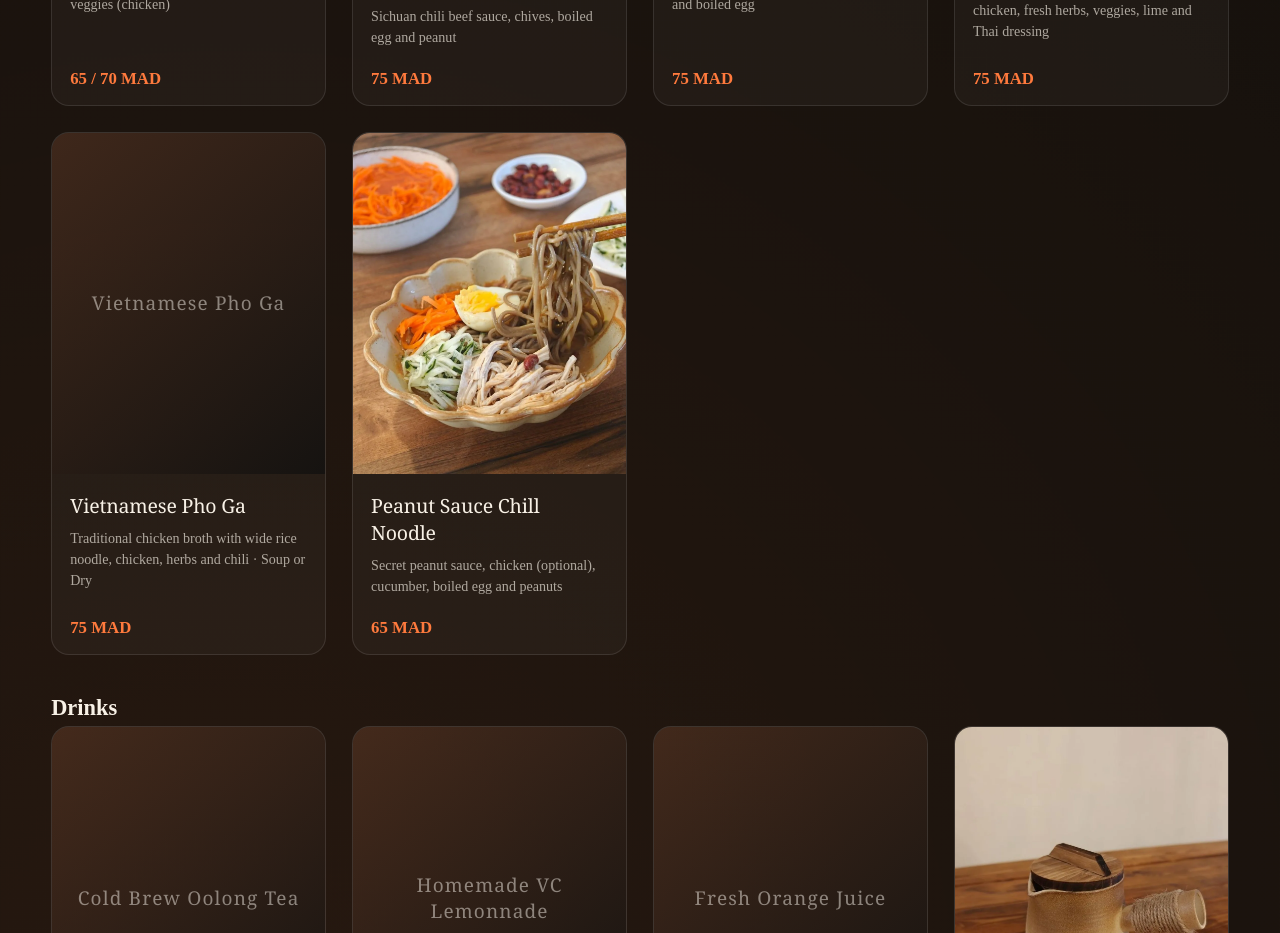
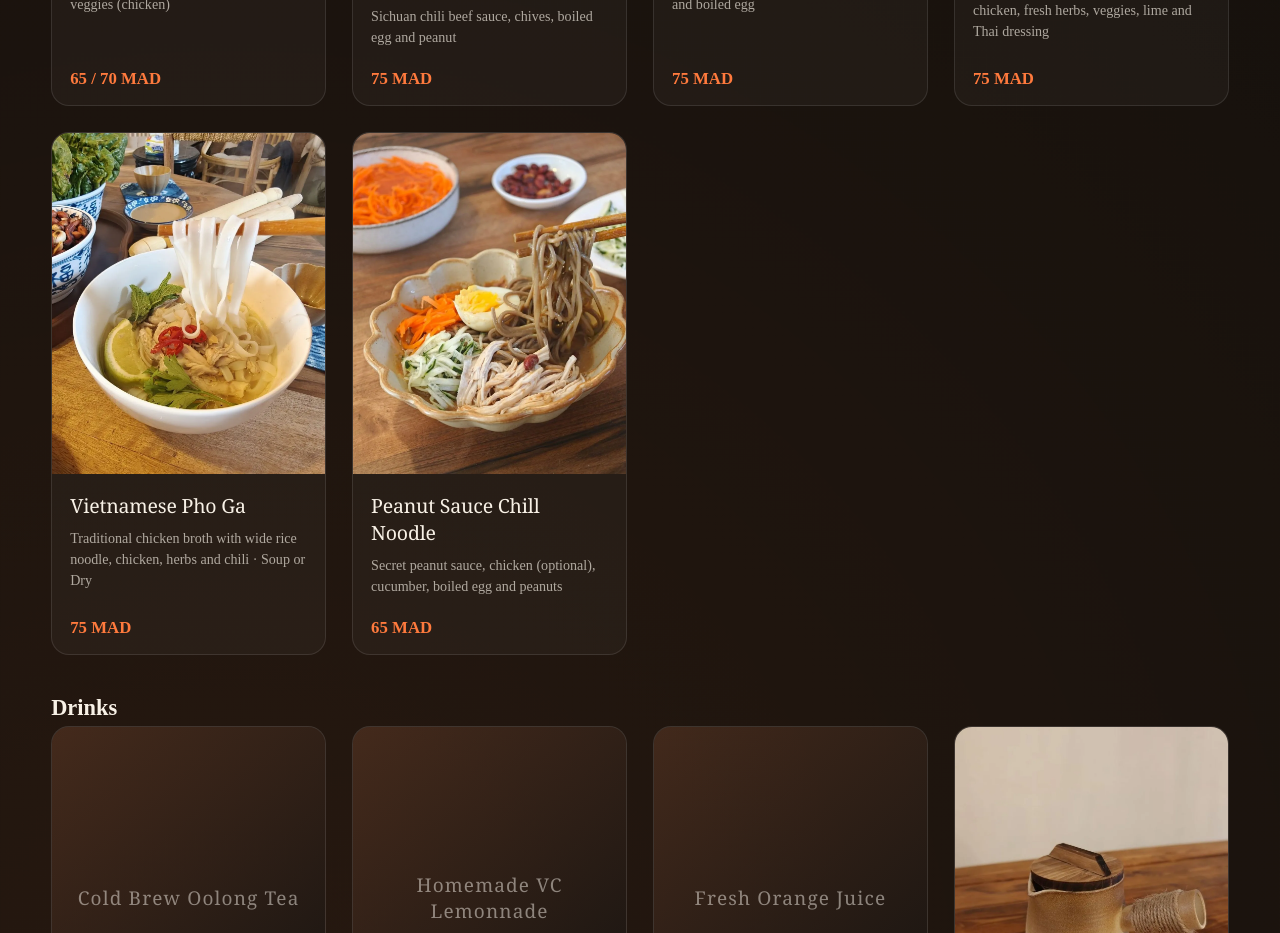
Before and after one commit to popifresco12/kinomori-site, a React (Vite) app: page /#/menu in a window 1280 px wide. Shown: the part 2540-3473 px from the top of the page. Built offline with nearby package versions, Linux system fonts and the light colour scheme.

Commit message:
menu: foto Vietnamese Pho Ga

```diff
--- a/src/pages/MenuPage.tsx
+++ b/src/pages/MenuPage.tsx
@@ -106,6 +106,7 @@ const MENU: MenuSection[] = [
         name: "Vietnamese Pho Ga",
         price: "75",
         desc: "Traditional chicken broth with wide rice noodle, chicken, herbs and chili · Soup or Dry",
+        image: "media/dish-vietnamese-pho-ga.webp",
       },
       {
         name: "Peanut Sauce Chill Noodle",
```
Also changed, not shown: public/media/dish-vietnamese-pho-ga.webp (added).
